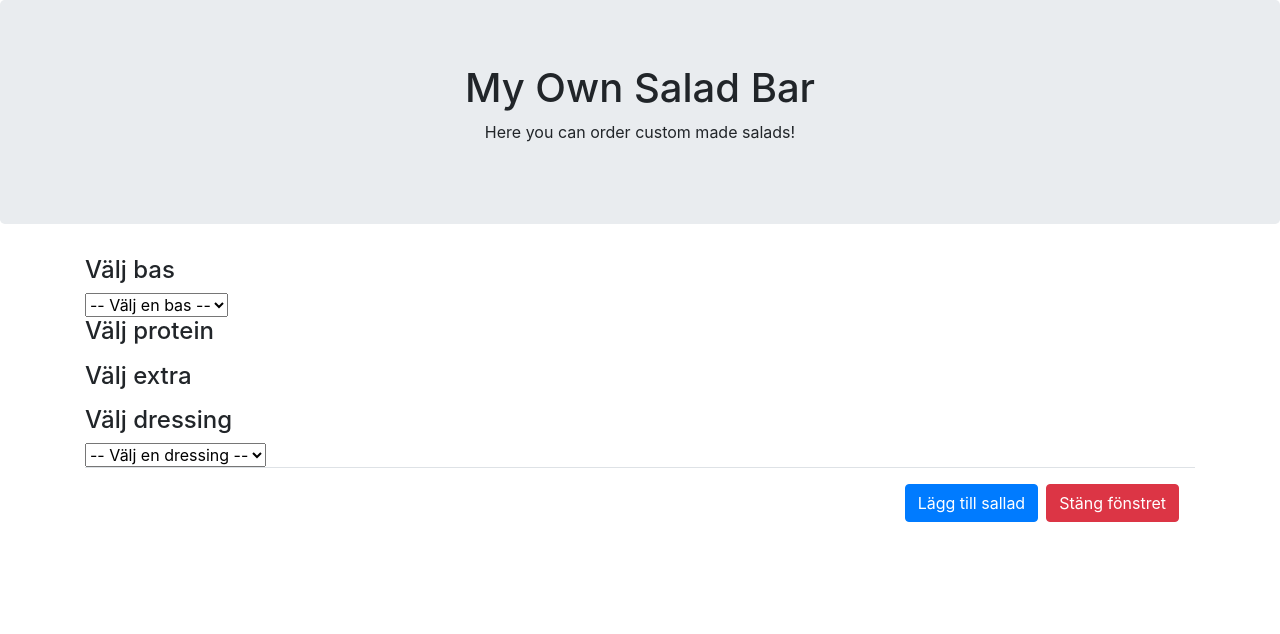
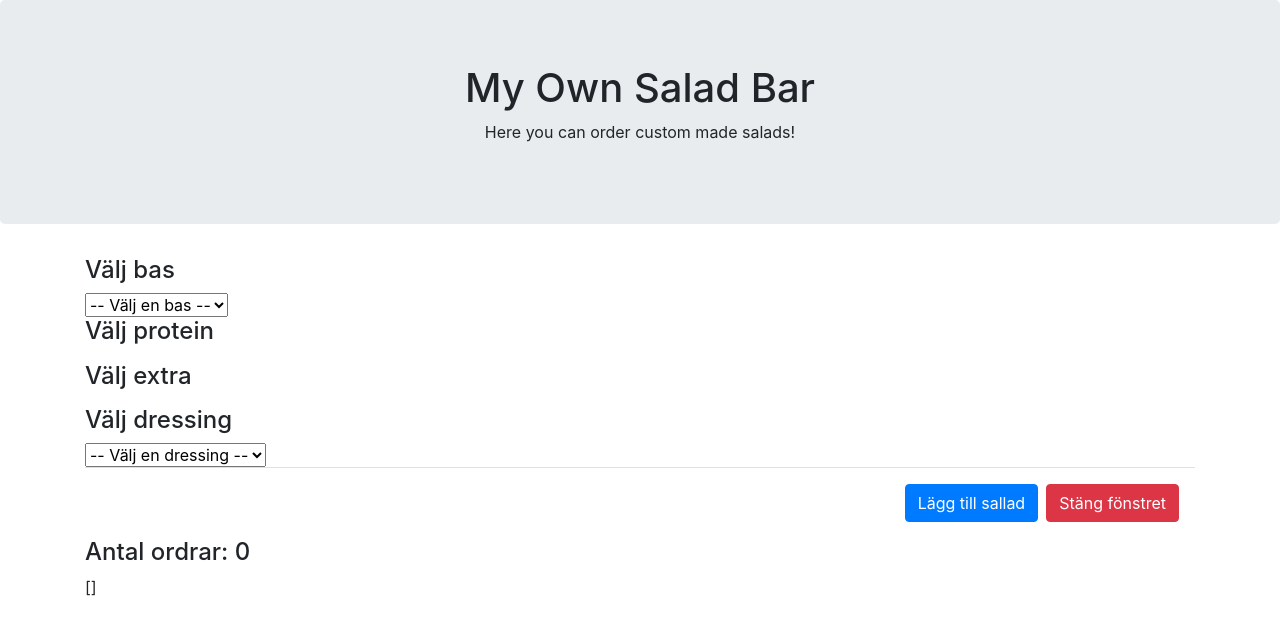
Before and after one commit to JoakimRudberg/EDAF90, a React (Create React App) app in the folder lab2/: page / in a window 1280 px wide. Shown: the top 634 px of the page. Built offline with nearby package versions, Linux system fonts and the light colour scheme.

Commit message:
ViewOrder visar nu ordrarna

```diff
--- a/lab2/src/App.js
+++ b/lab2/src/App.js
@@ -3,6 +3,7 @@ import logo from './logo.svg';
 import inventory from './inventory.ES6';
 import ComposeSalad from './ComposeSalad';
 import ComposeSaladModal from "./ComposeSaladModal";
+import ViewOrder from "./ViewOrder";
 import './App.css'
 
 class App extends Component {
@@ -11,13 +12,12 @@ class App extends Component {
     this.state = {list: []};
     this.handleSaladSubmit = this.handleSaladSubmit.bind(this);
   }
+
     handleSaladSubmit(f, p , e, d){
-
       let temp = [...this.state.list]
       let ID = this.state.list.length;
-      temp.push({id: ID, foundation: f, protein: p, extra: e, dressing: d});
-      this.setState({list: temp});
-      document.getElementById("demo").innerHTML = this.state.list.length+1;
+      temp.push({OrderID: ID, foundation: f, protein: p, extra: e, dressing: d});
+      this.setState({list: temp})
     }
 
   render() {
@@ -31,7 +31,7 @@ class App extends Component {
           <ComposeSalad inventory={inventory} handleSaladSubmit={this.handleSaladSubmit}/>
         </div>
         <div>
-          <p id="demo"></p>
+          <ViewOrder inputSalad={this.state.list}></ViewOrder>
         </div>
       </div>
     );
--- a/lab2/src/ComposeSalad.js
+++ b/lab2/src/ComposeSalad.js
@@ -48,15 +48,12 @@ class ComposeSalad extends Component {
     }
 
     buildSalad(){
-
         this.state.salad.addFoundation(this.state.foundation);
         this.state.protein.map(p => this.state.salad.addProtein(p));
         this.state.extra.map(e => this.state.salad.addExtra(e));
         this.state.salad.addDressing(this.state.dressing);
         this.state.salad.print();
 
-        //const newSalad = this.props.newSalad;
-        //newSalad(this.state.foundation, this.state.protein, this.state.extra, this.state.salad);
         this.props.handleSaladSubmit(this.state.foundation, this.state.protein, this.state.extra, this.state.dressing);
 
         this.setState({
--- /dev/null
+++ b/lab2/src/ViewOrder.js
@@ -0,0 +1,22 @@
+import React, { Component } from 'react';
+
+class ViewOrder extends Component {
+    constructor(props) {
+        super(props);
+    }
+
+    render() {
+      return (
+    <div className="container">
+        <div>
+          <h4>{"Antal ordrar: " + [this.props.inputSalad.length]}</h4>
+        </div>
+        <div>
+          <p id="test">{JSON.stringify(this.props.inputSalad.slice())}</p>
+        </div>
+    </div>
+      )
+    }
+}
+
+export default ViewOrder;
```
Lines whose indentation alone changed are shown as unchanged.
